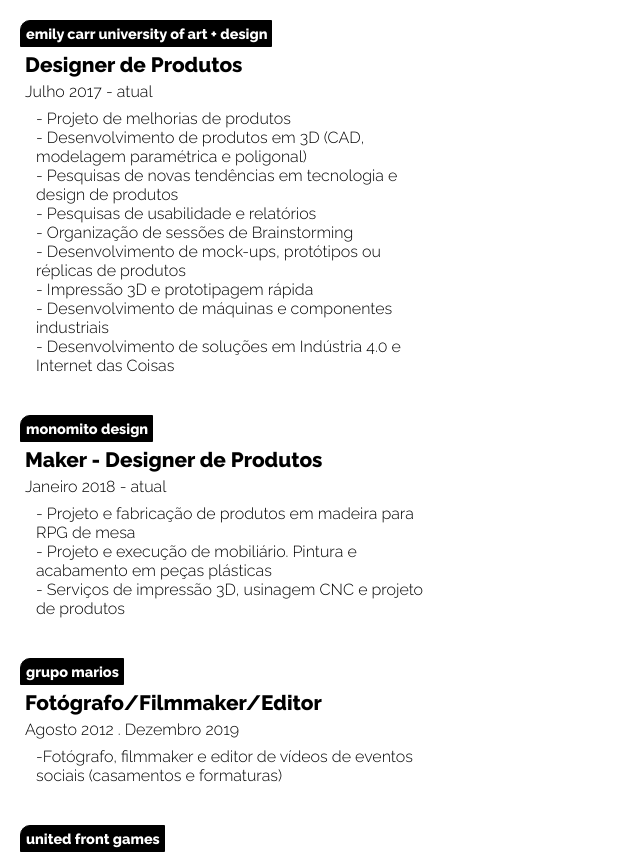
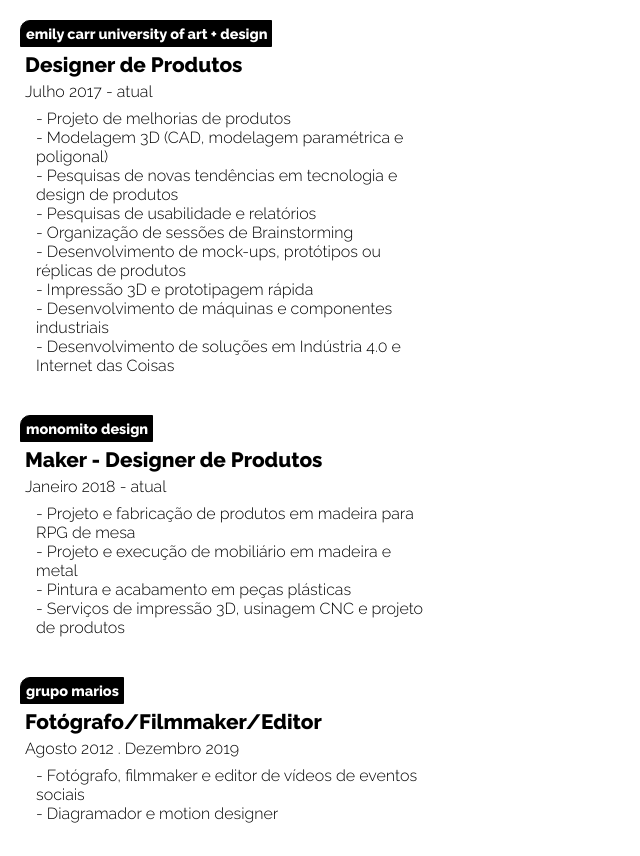
Before and after one commit to GabrielPalmas/gabrielpalmas.github.io, a plain HTML site: page index.html in a window 1280 px wide. Shown: the top 856 px of the page, without its empty margins (0-640 px from the left). Drawn offline with Linux system fonts and the light colour scheme.

Commit message:
Update index.html

```diff
--- a/index.html
+++ b/index.html
@@ -14,7 +14,7 @@
         <span class="periodo">Julho 2017 - atual</span>
         <p class="descricao">
             - Projeto de melhorias de produtos<br>
-            - Desenvolvimento de produtos em 3D (CAD, modelagem paramétrica e poligonal)<br>
+            - Modelagem 3D (CAD, modelagem paramétrica e poligonal)<br>
             <!-- - Suporte ao time de VR com ferramentas simples de automação na área de modelagem e texturização. Shaders (Unity) e otimização de assets.<br>  -->
             - Pesquisas de novas tendências em tecnologia e design de produtos<br>
             - Pesquisas de usabilidade e relatórios<br>
@@ -30,7 +30,8 @@
         <span class="periodo">Janeiro 2018 - atual</span>
         <p class="descricao">
             - Projeto e fabricação de produtos em madeira para RPG de mesa<br>
-            - Projeto e execução de mobiliário. Pintura e acabamento em peças plásticas<br>
+            - Projeto e execução de mobiliário em madeira e metal<br>
+            - Pintura e acabamento em peças plásticas<br>
             - Serviços de impressão 3D, usinagem CNC e projeto de produtos<br> </p>
     </div>
     <div class="card_principal">
@@ -38,7 +39,8 @@
         <p class="cargo">Fotógrafo/Filmmaker/Editor</p>
         <span class="periodo">Agosto 2012 . Dezembro 2019</span>
         <p class="descricao">
-            -Fotógrafo, filmmaker e editor de vídeos de eventos sociais (casamentos e formaturas)<br> </p>
+            - Fotógrafo, filmmaker e editor de vídeos de eventos sociais<br>
+            - Diagramador e motion designer<br> </p>
     </div>
     <div class="card_principal">
         <p class="titulo">united front games</p>
```
